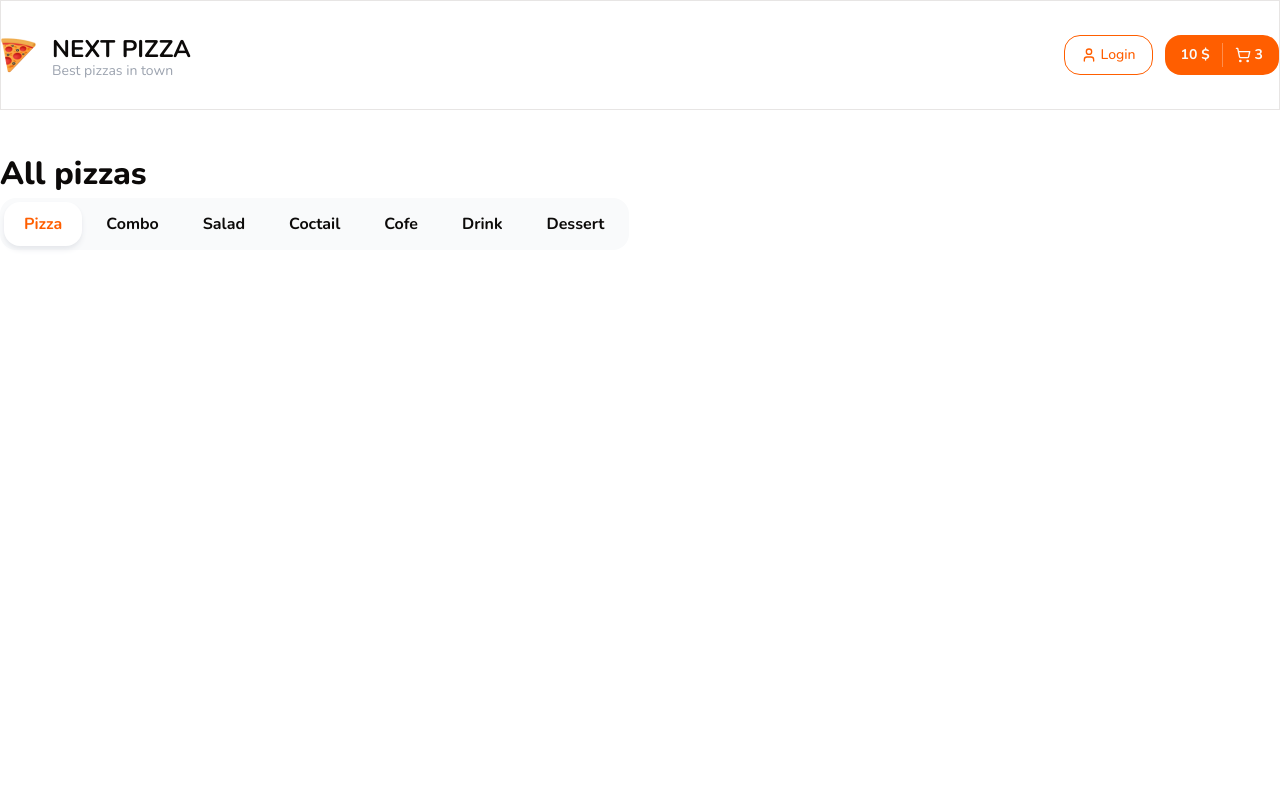
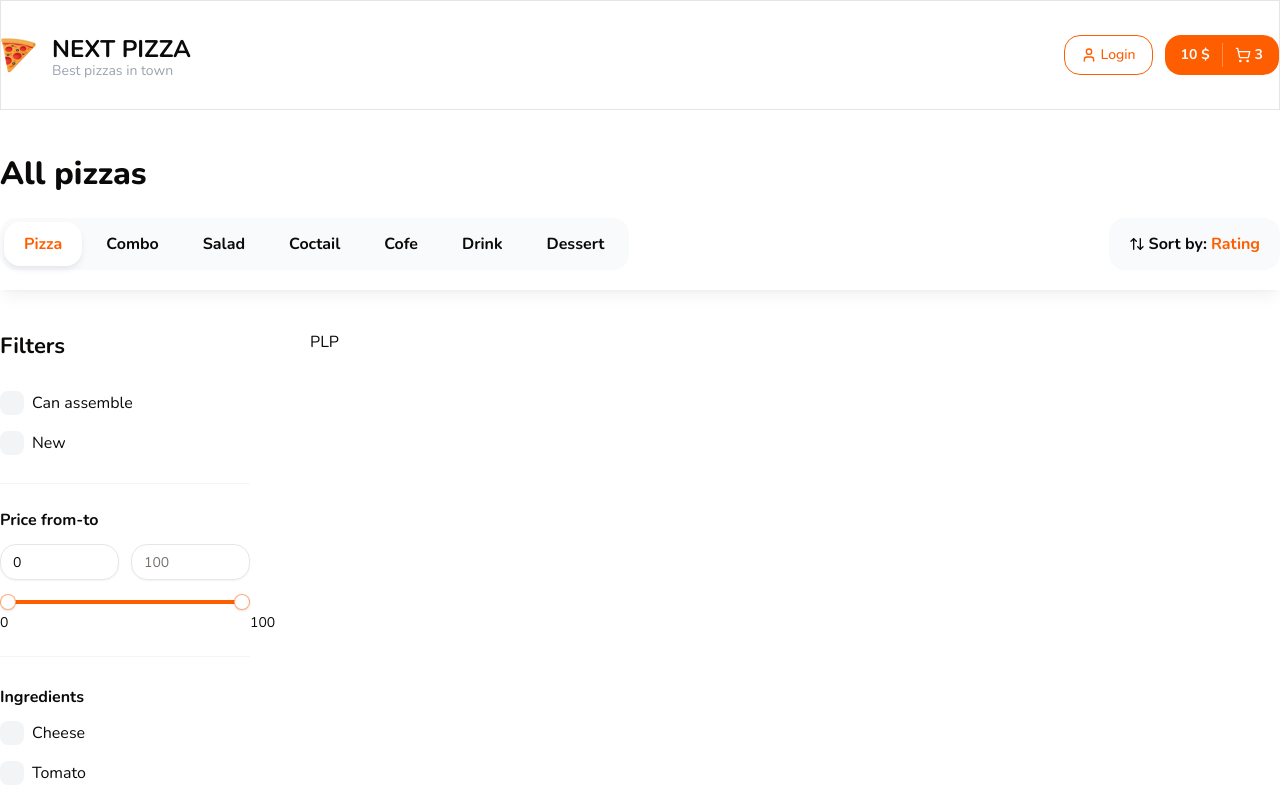
Before and after one commit to VladyslavsSotnikov/next-pizza, a Next.js app: page / in a window 1280 px wide. Shown: the top 800 px of the page. Built offline with nearby package versions, Linux system fonts and the light colour scheme.

Commit message:
feat: Filter sidebar.

```diff
--- a/app/page.tsx
+++ b/app/page.tsx
@@ -1,11 +1,23 @@
-import { Categories, Container, Title } from "@/components/shared";
+import { Container, Filters, Title, TopBar } from "@/components/shared";
 
 export default function Home() {
   return (
     <>
       <Container className="mt-10">
         <Title text="All pizzas" size="lg" className="font-extrabold" />
-        <Categories />
+      </Container>
+      <TopBar />
+      <Container className="pb-14 mt-10">
+        <div className="flex gap-[60px]">
+          {/* Filter */}
+          <div className="w-[250px]">
+            <Filters />
+          </div>
+          {/* PLP */}
+          <div className="flex-1">
+            <div className="flex flex-col gap-16">PLP</div>
+          </div>
+        </div>
       </Container>
     </>
   );
--- /dev/null
+++ b/components/shared/checkbox-filters-group.tsx
@@ -0,0 +1,77 @@
+"use client";
+
+import { ChangeEvent, useState } from "react";
+import { cn } from "@/lib/utils";
+import { FilterCheckbox, FilterCheckboxProps } from "./filter-checkbox";
+import { Input } from "../ui";
+
+type Item = FilterCheckboxProps;
+
+interface CheckboxFiltersGroupProps {
+  title: string;
+  items: Item[];
+  defaultItems: Item[];
+  limit?: number;
+  searchInputPlaceholder?: string;
+  onChange?: (value: string) => void;
+  defaultValue?: string[];
+  className?: string;
+}
+
+export const CheckboxFiltersGroup = ({
+  title,
+  items,
+  defaultItems,
+  limit = 5,
+  searchInputPlaceholder = "Search",
+  onChange,
+  defaultValue,
+  className,
+}: CheckboxFiltersGroupProps) => {
+  const [showAll, setShowAll] = useState(false);
+  const [searchValue, setSearchValue] = useState("");
+
+  const filteredItems = items.filter((item) => item.text.toLowerCase().includes(searchValue.toLowerCase()));
+
+  const list = showAll ? filteredItems : defaultItems.slice(0, limit);
+
+  const onChangeSearchInput = (e: ChangeEvent<HTMLInputElement>) => {
+    setSearchValue(e.target.value);
+  };
+
+  return (
+    <div className={cn(className)}>
+      <p className="font-bold mb-3">{title}</p>
+      {showAll && (
+        <div className="mb-5">
+          <Input
+            placeholder={searchInputPlaceholder}
+            className="bg-gray-50 border-none"
+            onChange={onChangeSearchInput}
+            value={searchValue}
+          />
+        </div>
+      )}
+      <div className="flex flex-col gap-4 max-h-96 pr-2 overflow-auto scrollbar">
+        {list.map((item, idx) => (
+          <FilterCheckbox
+            key={idx}
+            text={item.text}
+            value={item.value}
+            endAdornment={item.endAdornment}
+            checked={false}
+            onCheckedChange={(idx) => console.log("checked", idx)}
+          />
+        ))}
+      </div>
+
+      {items.length > limit && (
+        <div className={showAll ? "border-t border-t-neutral-100 mt-4" : ""}>
+          <button onClick={() => setShowAll(!showAll)} className="text-primary mt-3">
+            {showAll ? "Hide" : "+ Show all"}
+          </button>
+        </div>
+      )}
+    </div>
+  );
+};
--- /dev/null
+++ b/components/shared/filter-checkbox.tsx
@@ -0,0 +1,29 @@
+import React from "react";
+import { Checkbox } from "../ui/checkbox";
+
+export interface FilterCheckboxProps {
+  text: string;
+  value: string;
+  endAdornment?: React.ReactNode;
+  onCheckedChange?: (checked: boolean) => void;
+  checked?: boolean;
+  name?: string;
+}
+
+export const FilterCheckbox: React.FC<FilterCheckboxProps> = ({ text, value, endAdornment, onCheckedChange, checked, name }) => {
+  return (
+    <div className="flex items-center space-x-2">
+      <Checkbox
+        onCheckedChange={onCheckedChange}
+        checked={checked}
+        value={value}
+        className="rounded-[8px] w-6 h-6"
+        id={`checkbox-${String(name)}-${String(value)}`}
+      />
+      <label htmlFor={`checkbox-${String(name)}-${String(value)}`} className="leading-none cursor-pointer flex-1">
+        {text}
+      </label>
+      {endAdornment}
+    </div>
+  );
+};
--- /dev/null
+++ b/components/shared/filters.tsx
@@ -0,0 +1,51 @@
+import { cn } from "@/lib/utils";
+import { Title } from "./title";
+import { FilterCheckbox } from "./filter-checkbox";
+import { Input } from "../ui";
+import { RangeSlider } from "./range-slider";
+import { CheckboxFiltersGroup } from "./checkbox-filters-group";
+
+interface FiltersProps {
+  className?: string;
+}
+
+const ingredients = [
+  { text: "Cheese", value: "1" },
+  { text: "Tomato", value: "2" },
+  { text: "Cheese", value: "3" },
+  { text: "Tomato", value: "4" },
+  { text: "Cheese", value: "5" },
+  { text: "Tomato", value: "6" },
+];
+
+export const Filters = ({ className }: FiltersProps) => {
+  return (
+    <div className={cn("flex flex-col gap-10", className)}>
+      <div className="flex flex-col gap-2">
+        <Title text="Filters" size="sm" className="mb-5 font-bold" />
+        {/* TOP CHECKBOX */}
+        <div className="flex flex-col gap-4">
+          <FilterCheckbox text="Can assemble" value="can-assemble" />
+          <FilterCheckbox text="New" value="new" />
+        </div>
+        {/* PRICE FILTER */}
+        <div className="mt-5 border-y border-y-neutral-100 py-6 pb-7">
+          <p className="font-bold mb-3">Price from-to</p>
+          <div className="flex gap-3 mb-5">
+            <Input type="number" placeholder="0" min={0} max={100} defaultValue={0} />
+            <Input type="number" placeholder="100" min={10} max={100} />
+          </div>
+          <RangeSlider min={0} max={100} step={1} value={[0, 100]} />
+        </div>
+        {/* CHECKBOX FILTERS GROUP */}
+        <CheckboxFiltersGroup
+          title="Ingredients"
+          className="mt-5"
+          limit={6}
+          defaultItems={ingredients}
+          items={[...ingredients, ...ingredients]}
+        />
+      </div>
+    </div>
+  );
+};
--- a/components/shared/index.ts
+++ b/components/shared/index.ts
@@ -2,3 +2,9 @@ export { Container } from "./container";
 export { Header } from "./header";
 export { Title } from "./title";
 export { Categories } from "./categories";
+export { SortPopup } from "./sort-popup";
+export { TopBar } from "./top-bar";
+export { Filters } from "./filters";
+export { FilterCheckbox } from "./filter-checkbox";
+export { RangeSlider } from "./range-slider";
+export { CheckboxFiltersGroup } from "./checkbox-filters-group";
--- /dev/null
+++ b/components/shared/range-slider.tsx
@@ -0,0 +1,68 @@
+"use client";
+
+import React from "react";
+import * as SliderPrimitive from "@radix-ui/react-slider";
+
+import { cn } from "@/lib/utils";
+
+type SliderProps = {
+  className?: string;
+  min: number;
+  max: number;
+  step: number;
+  formatLabel?: (value: number) => string;
+  value?: number[] | readonly number[];
+  onValueChange?: (values: number[]) => void;
+};
+
+const RangeSlider = React.forwardRef(({ className, min, max, step, formatLabel, value, onValueChange, ...props }: SliderProps, ref) => {
+  const initialValue = Array.isArray(value) ? value : [min, max];
+  const [localValues, setLocalValues] = React.useState(initialValue);
+
+  React.useEffect(() => {
+    // Update localValues when the external value prop changes
+    setLocalValues(Array.isArray(value) ? value : [min, max]);
+  }, [min, max, value]);
+
+  const handleValueChange = (newValues: number[]) => {
+    setLocalValues(newValues);
+    if (onValueChange) {
+      onValueChange(newValues);
+    }
+  };
+
+  return (
+    <SliderPrimitive.Root
+      ref={ref as React.RefObject<HTMLDivElement>}
+      min={min}
+      max={max}
+      step={step}
+      value={localValues}
+      onValueChange={handleValueChange}
+      className={cn("relative flex w-full touch-none select-none mb-6 items-center", className)}
+      {...props}
+    >
+      <SliderPrimitive.Track className="relative h-1 w-full grow overflow-hidden rounded-full bg-primary/20">
+        <SliderPrimitive.Range className="absolute h-full bg-primary" />
+      </SliderPrimitive.Track>
+      {localValues.map((value, index) => (
+        <React.Fragment key={index}>
+          <div
+            className="absolute text-center"
+            style={{
+              left: `calc(${((value - min) / (max - min)) * 100}% + 0px)`,
+              top: `10px`,
+            }}
+          >
+            <span className="text-sm">{formatLabel ? formatLabel(value) : value}</span>
+          </div>
+          <SliderPrimitive.Thumb className="block h-4 w-4 rounded-full border border-primary/50 bg-white shadow transition-colors focus-visible:outline-none focus-visible:ring-1 focus-visible:ring-ring disabled:pointer-events-none disabled:opacity-50" />
+        </React.Fragment>
+      ))}
+    </SliderPrimitive.Root>
+  );
+});
+
+RangeSlider.displayName = SliderPrimitive.Root.displayName;
+
+export { RangeSlider };
--- /dev/null
+++ b/components/shared/sort-popup.tsx
@@ -0,0 +1,16 @@
+import { cn } from "@/lib/utils";
+import { ArrowUpDown } from "lucide-react";
+
+interface SortPopupProps {
+  className?: string;
+}
+
+export const SortPopup = ({ className }: SortPopupProps) => {
+  return (
+    <div className={cn("inline-flex items-center gap-1 bg-gray-50 px-5 h-[52px] rounded-2xl cursor-pointer", className)}>
+      <ArrowUpDown size={16} />
+      <b>Sort by: </b>
+      <b className="text-primary">Rating</b>
+    </div>
+  );
+};
--- /dev/null
+++ b/components/shared/top-bar.tsx
@@ -0,0 +1,19 @@
+import { cn } from "@/lib/utils";
+import { Categories } from "./categories";
+import { Container } from "./container";
+import { SortPopup } from "./sort-popup";
+
+interface TopBarProps {
+  className?: string;
+}
+
+export const TopBar = ({ className }: TopBarProps) => {
+  return (
+    <div className={cn("sticky top-0 bg-white py-5 shadow-lg shadow-black/5 z-10", className)}>
+      <Container className="flex items-center justify-between">
+        <Categories />
+        <SortPopup />
+      </Container>
+    </div>
+  );
+};
--- a/components/ui/checkbox.tsx
+++ b/components/ui/checkbox.tsx
@@ -1,10 +1,10 @@
-"use client"
+"use client";
 
-import * as React from "react"
-import * as CheckboxPrimitive from "@radix-ui/react-checkbox"
-import { CheckIcon } from "@radix-ui/react-icons"
+import * as React from "react";
+import * as CheckboxPrimitive from "@radix-ui/react-checkbox";
+import { Check } from "lucide-react";
 
-import { cn } from "@/lib/utils"
+import { cn } from "@/lib/utils";
 
 const Checkbox = React.forwardRef<
   React.ElementRef<typeof CheckboxPrimitive.Root>,
@@ -13,18 +13,16 @@ const Checkbox = React.forwardRef<
   <CheckboxPrimitive.Root
     ref={ref}
     className={cn(
-      "peer h-4 w-4 shrink-0 rounded-sm border border-primary shadow focus-visible:outline-none focus-visible:ring-1 focus-visible:ring-ring disabled:cursor-not-allowed disabled:opacity-50 data-[state=checked]:bg-primary data-[state=checked]:text-primary-foreground",
+      "peer h-4 w-4 shrink-0 bg-gray-100 ring-offset-background focus-visible:outline-none focus-visible:ring-2 focus-visible:ring-ring focus-visible:ring-offset-2 disabled:cursor-not-allowed disabled:opacity-50 data-[state=checked]:bg-primary data-[state=checked]:text-primary-foreground",
       className
     )}
     {...props}
   >
-    <CheckboxPrimitive.Indicator
-      className={cn("flex items-center justify-center text-current")}
-    >
-      <CheckIcon className="h-4 w-4" />
+    <CheckboxPrimitive.Indicator className={cn("flex items-center justify-center text-current")}>
+      <Check className="h-4 w-4" strokeWidth={3} />
     </CheckboxPrimitive.Indicator>
   </CheckboxPrimitive.Root>
-))
-Checkbox.displayName = CheckboxPrimitive.Root.displayName
+));
+Checkbox.displayName = CheckboxPrimitive.Root.displayName;
 
-export { Checkbox }
+export { Checkbox };
```
